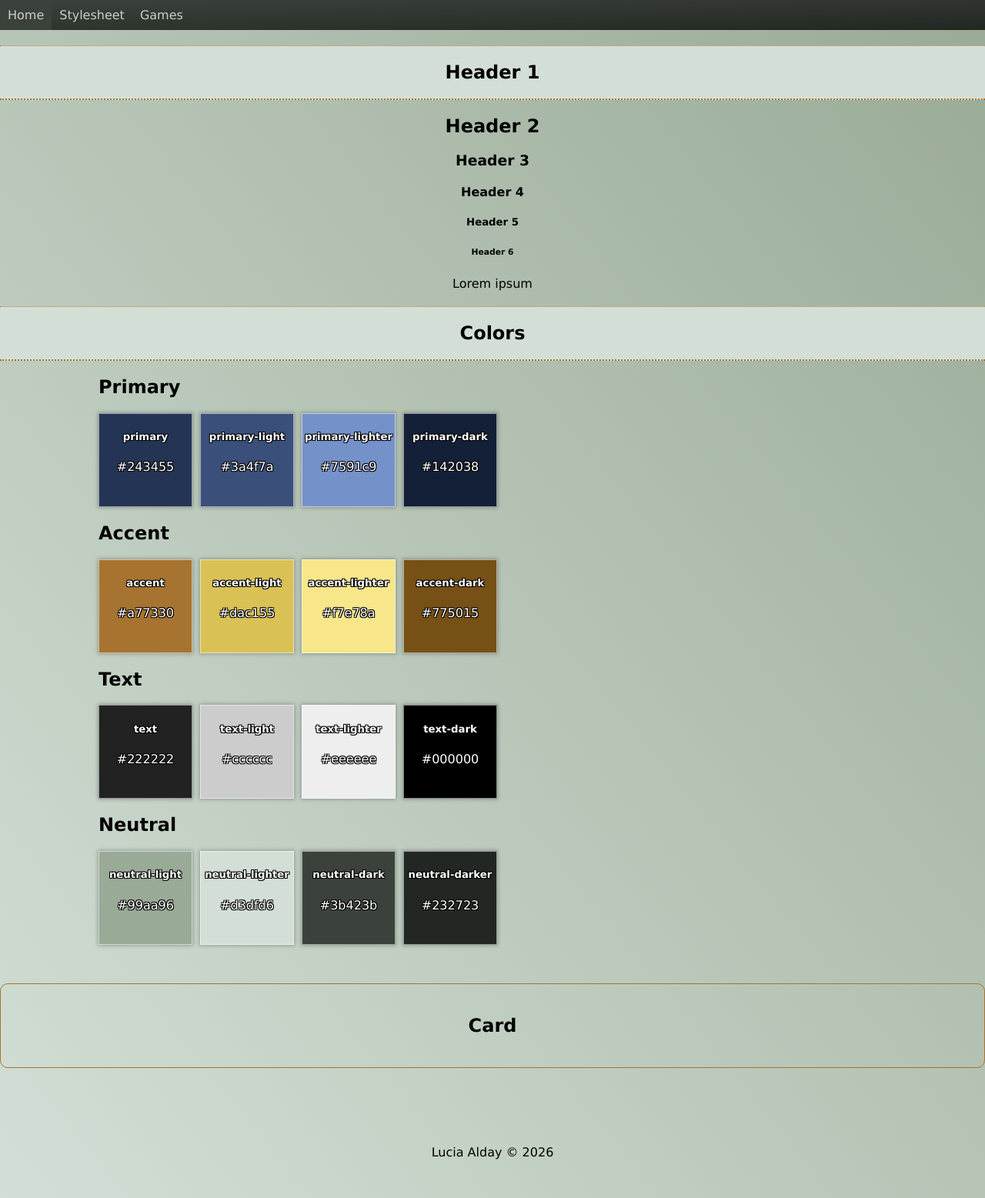
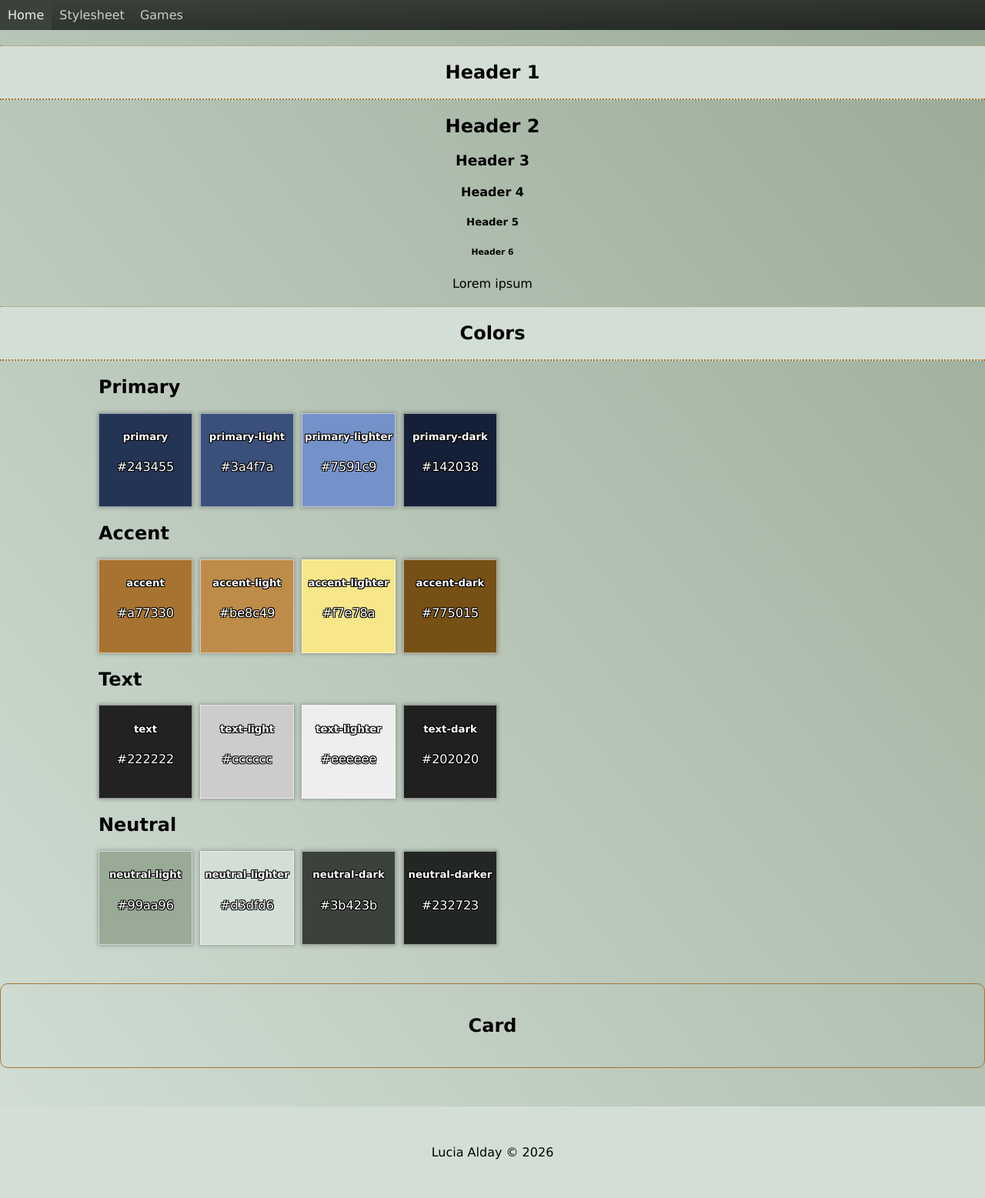
Before and after one commit to luciaalday/React-Games, a React (Vite) app in the folder client/: page /style in a window 1280 px wide. Shown: the whole page at 77% size. Built offline with nearby package versions, Linux system fonts and the light colour scheme.

Commit message:
minor updates

```diff
--- a/client/src/App.jsx
+++ b/client/src/App.jsx
@@ -4,6 +4,7 @@ import {BrowserRouter as Router, Routes, Route} from 'react-router-dom';
 import Footer from './static/Footer';
 import Home from './pages/Home';
 import Nav from './static/Nav';
+import Error from './pages/Error';
 import Stylesheet from './pages/Stylesheet';
 import TicTacToe from './pages/TicTacToe';
 
--- a/client/src/css/defaults.css
+++ b/client/src/css/defaults.css
@@ -7,13 +7,13 @@
     --primary-lighter: #7591c9;
     --primary-dark: #142038;
     --accent: #a77330;
-    --accent-light: #dac155;
+    --accent-light: #be8c49;
     --accent-lighter: #f7e78a;
     --accent-dark: #775015;
     --text: #222222;
     --text-light: #cccccc;
     --text-lighter: #eeeeee;
-    --text-dark: #000000;
+    --text-dark: #202020;
     --neutral-light: #99aa96;
     --neutral-lighter: #d3dfd6;
     --neutral-dark: #3b423b;
--- a/client/src/css/index.css
+++ b/client/src/css/index.css
@@ -74,8 +74,13 @@ h1 {
 }
 
 a {
+    color: currentColor;
+    transition: 0.3s ease;
+}
+
+a:hover {
+    color: var(--primary);
     text-decoration: none;
-    color: currentColor;
 }
 
 ul {
--- a/client/src/css/static.css
+++ b/client/src/css/static.css
@@ -15,6 +15,7 @@ nav {
 }
 .nav-link:hover {
     background-color: var(--neutral-dark);
+    color: var(--text-lighter);
 }
 .nav-link:active {
     color: var(--text-lighter);
@@ -101,7 +102,7 @@ nav {
 }
 
 footer {
-    background-color: var(--nav-1);
+    background-color: var(--neutral-lighter);
     padding: 50px;
     display: flex;
     justify-content: center;
--- a/client/src/pages/Home.jsx
+++ b/client/src/pages/Home.jsx
@@ -1,13 +1,15 @@
 // src/pages/Home.jsx
-import { Link } from 'react-router-dom'
+import { useNavigate } from 'react-router-dom'
 
 export default function Home() {
+    const nav = useNavigate();
+
     return (
         <article>
             <h1>React Games</h1>
             <h2>Functional Games</h2>
             <div className='vertical-stretch-box'>
-                <button><Link to={'/tictactoe'} >Tic Tac Toe</Link></button>
+                <button onClick={()=>nav('/tictactoe')}>Tic Tac Toe</button>
             </div>
             <h2>In Progress</h2>
             <ul>
```
